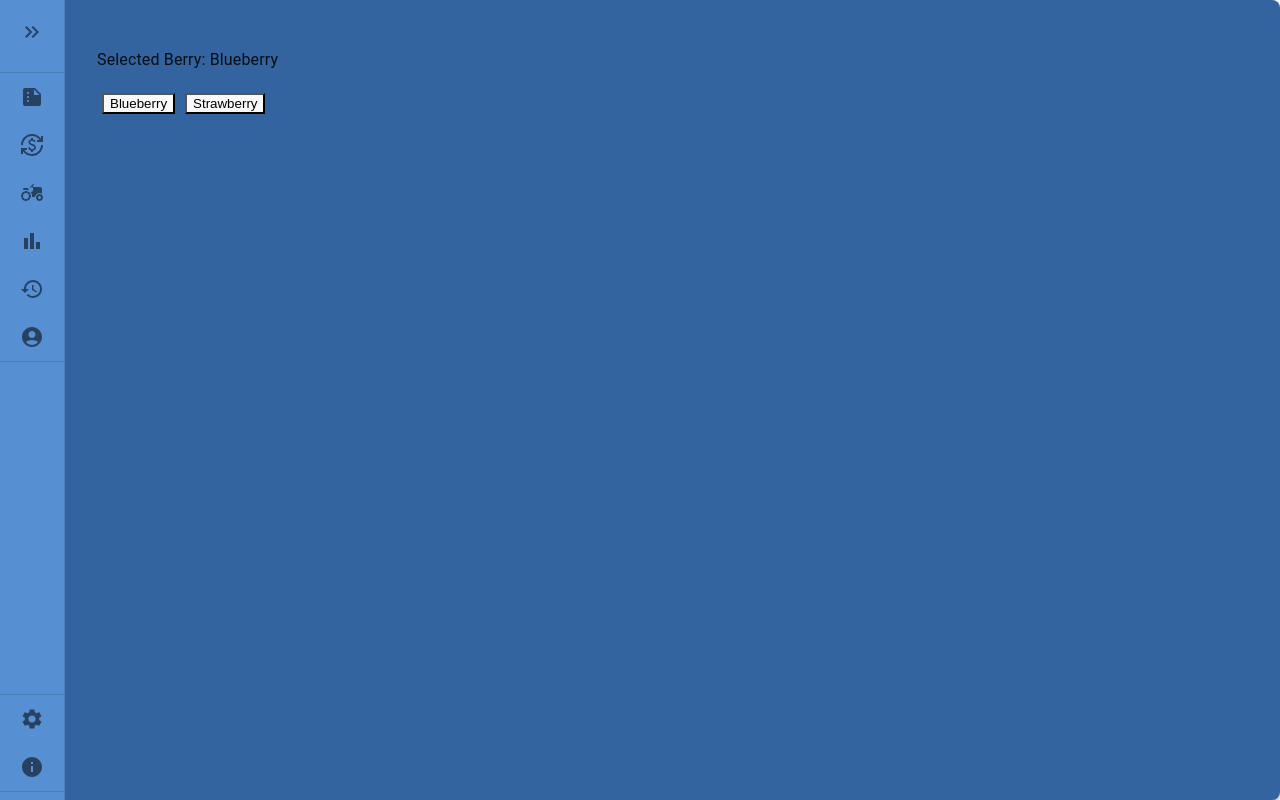
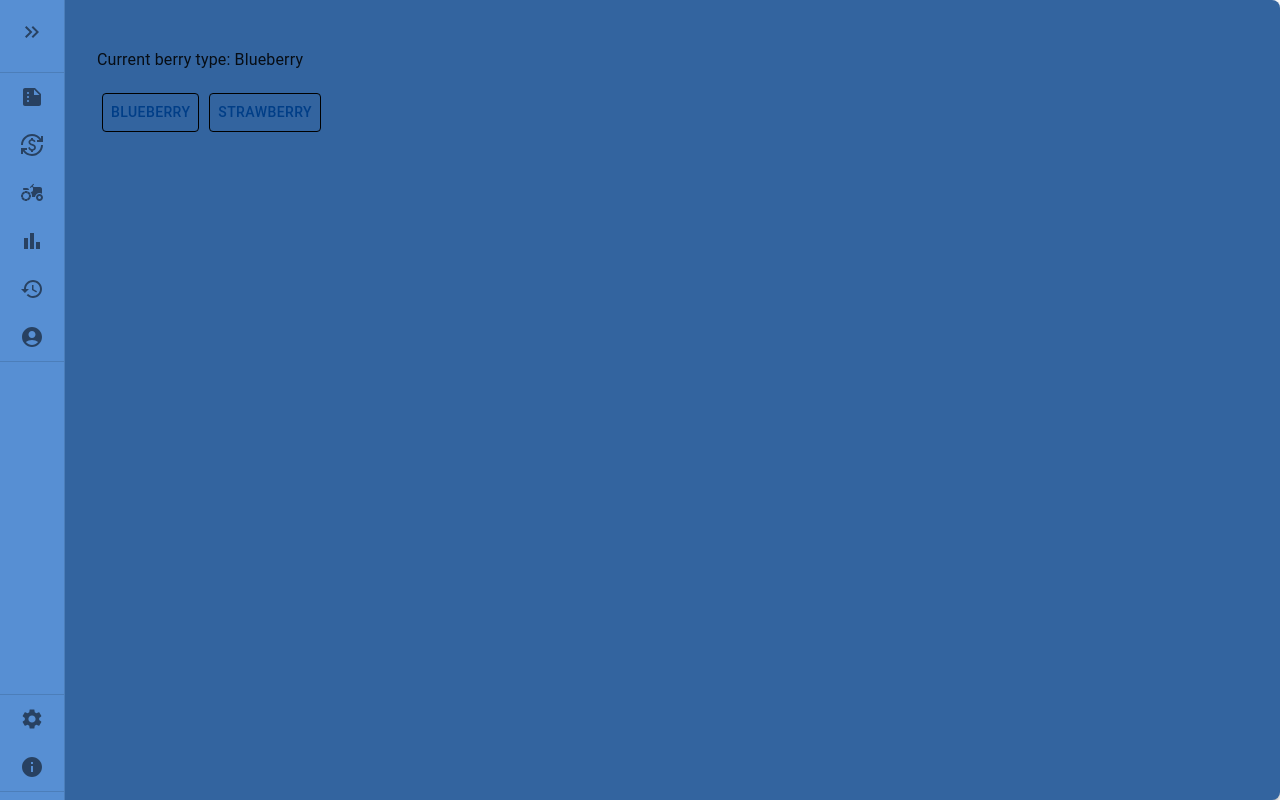
Before and after one commit to jonvabalis/BerryUi, a React (Vite) app: page /settings in a window 1280 px wide. Built offline with nearby package versions, Linux system fonts and the light colour scheme.

Commit message:
feat: added themeprovider for selected berry

```diff
--- a/src/components/Themes/BerryContext.tsx
+++ b/src/components/Themes/BerryContext.tsx
@@ -1,41 +1,37 @@
 import React, { createContext, useContext, useState } from "react";
-import { BERRY_TYPE, BerryType } from "./BerryData";
+import { BERRY_THEME, BerryTheme, BerryType } from "./BerryData";
 import { toast } from "react-toastify";
 import { ThemeProvider } from "@mui/material/styles";
 
-interface BerryContextType {
-  berryType: BerryType;
-  setBerryType: (type: BerryType) => void;
+interface BerryContextTheme {
+  berryTheme: BerryTheme;
+  setBerryTheme: (type: BerryType) => void;
 }
 
-const BerryContext = createContext<BerryContextType>({
-  berryType: BERRY_TYPE[0],
-  setBerryType: () => {},
+const BerryContext = createContext<BerryContextTheme>({
+  berryTheme: BERRY_THEME[0],
+  setBerryTheme: () => {},
 });
 
 export const BerryProvider: React.FC<{ children: React.ReactNode }> = ({
   children,
 }) => {
-  const [berryType, setBerryTypeState] = useState<BerryType>(() => {
+  const [berryTheme, setBerryTypeState] = useState<BerryTheme>(() => {
     const savedBerryType = localStorage.getItem("berryType");
     if (savedBerryType) {
-      return JSON.parse(savedBerryType) as BerryType;
+      return BERRY_THEME[(JSON.parse(savedBerryType) as BerryType).id];
     }
-    return BERRY_TYPE[0];
+    return BERRY_THEME[0];
   });
 
-  const setBerryType = (type: BerryType) => {
+  const setBerryTheme = (type: BerryType) => {
     localStorage.setItem("berryType", JSON.stringify(type));
-    console.log(JSON.stringify(type));
-    console.log(type);
-    setBerryTypeState(type);
+    setBerryTypeState(BERRY_THEME[type.id]);
   };
 
-  //const [berryType, setBerryType] = useState(() => BERRY_TYPE[0]);
-
   return (
-    <BerryContext.Provider value={{ berryType, setBerryType }}>
-      <ThemeProvider theme={berryType.theme}>{children}</ThemeProvider>
+    <BerryContext.Provider value={{ berryTheme, setBerryTheme }}>
+      <ThemeProvider theme={berryTheme.theme}>{children}</ThemeProvider>
     </BerryContext.Provider>
   );
 };
--- a/src/components/Themes/BerryData.tsx
+++ b/src/components/Themes/BerryData.tsx
@@ -4,18 +4,31 @@ import { blueberryTheme, strawberryTheme } from "./BerryThemeDefinitions";
 export interface BerryType {
   id: number;
   type: string;
-  theme: Theme;
 }
 
 export const BERRY_TYPE: BerryType[] = [
   {
     id: 0,
     type: "Blueberry",
+  },
+  {
+    id: 1,
+    type: "Strawberry",
+  },
+];
+
+export interface BerryTheme {
+  id: number;
+  theme: Theme;
+}
+
+export const BERRY_THEME: BerryTheme[] = [
+  {
+    id: 0,
     theme: blueberryTheme,
   },
   {
     id: 1,
-    type: "Strawberry",
     theme: strawberryTheme,
   },
 ];
--- a/src/pages/settings.tsx
+++ b/src/pages/settings.tsx
@@ -1,20 +1,21 @@
+import { Button } from "@mui/material";
 import { useBerryContext } from "../components/Themes/BerryContext";
 import { BERRY_TYPE } from "../components/Themes/BerryData";
 
 export default function settings() {
-  const { berryType, setBerryType } = useBerryContext();
+  const { berryTheme, setBerryTheme } = useBerryContext();
 
   return (
     <div>
-      <p>Selected Berry: {berryType.type}</p>
+      <p>Current berry type: {BERRY_TYPE[berryTheme.id].type}</p>
       {BERRY_TYPE.map((berry) => (
-        <button
+        <Button
           key={berry.id}
-          onClick={() => setBerryType(berry)}
-          style={{ margin: "5px" }}
+          onClick={() => setBerryTheme(berry)}
+          sx={{ margin: "5px", border: "1px solid black", cursor: "pointer" }}
         >
           {berry.type}
-        </button>
+        </Button>
       ))}
     </div>
   );
```
